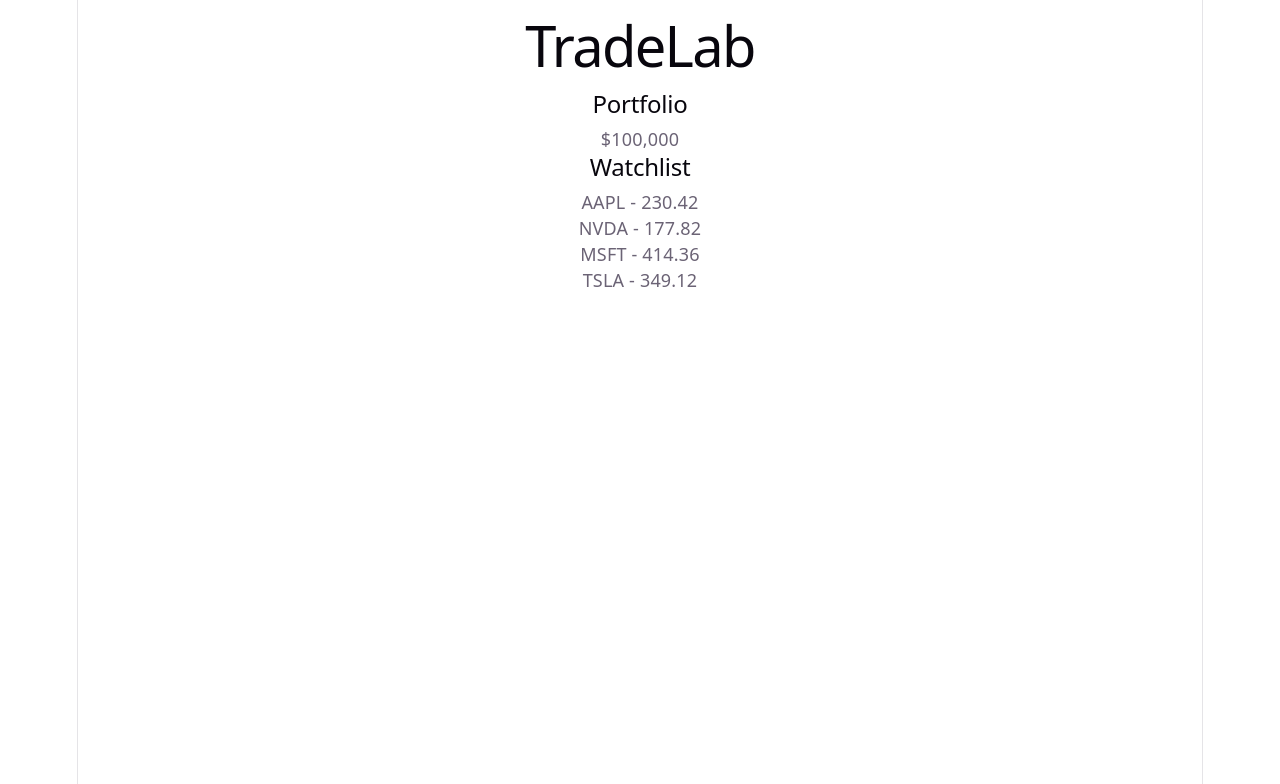
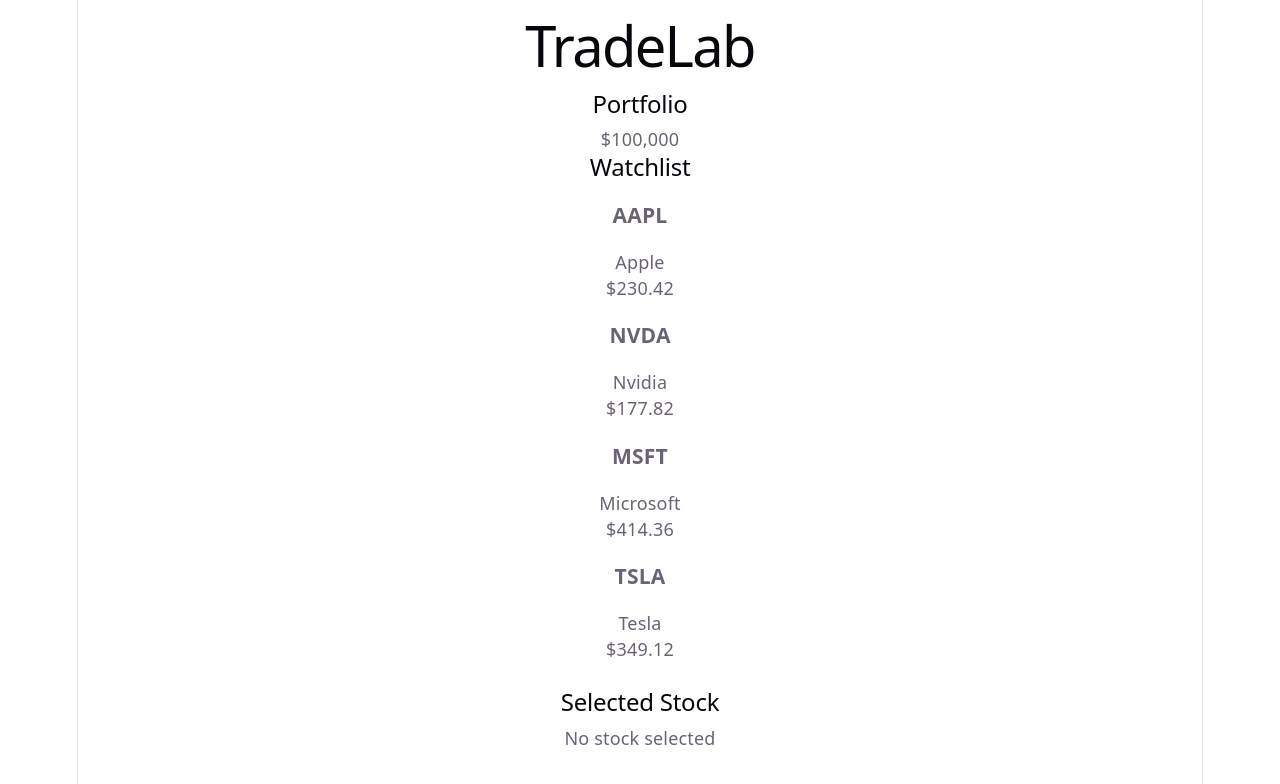
Before and after one commit to BrianLim35/tradelab, a React (Vite) app: page / in a window 1280 px wide. Shown: the top 784 px of the page. Built offline with nearby package versions, Linux system fonts and the light colour scheme.

Commit message:
Create stock card

```diff
--- a/src/App.tsx
+++ b/src/App.tsx
@@ -1,4 +1,6 @@
 import type { Stock } from "./models/Stock";
+import StockCard from "./components/StockCard.tsx";
+import { useState } from "react";
 
 const stocks: Stock[] = [
     {
@@ -24,6 +26,8 @@
 ]
 
 function App() {
+    const [selectedStock, setSelectedStock] = useState<Stock | null>(null);
+
     return (
         <div>
             <h1>TradeLab</h1>
@@ -33,10 +37,25 @@
 
             <h2>Watchlist</h2>
             {stocks.map((stock) => (
-                <p key={stock.symbol}>
-                    {stock.symbol} - {stock.price}
-                </p>
+                <StockCard
+                    key={stock.symbol}
+                    stock={stock}
+                    onSelect={setSelectedStock}
+                />
             ))}
+
+            <br/>
+
+            <h2>Selected Stock</h2>
+            {selectedStock ? (
+                <div>
+                    <h3>{selectedStock.symbol}</h3>
+                    <p>{selectedStock.name}</p>
+                    <p>{selectedStock.price}</p>
+                </div>
+            ) : (
+                <p>No stock selected</p>
+            )}
         </div>
     );
 }
--- /dev/null
+++ b/src/components/StockCard.tsx
@@ -0,0 +1,18 @@
+import type { Stock } from "../models/Stock";
+
+interface StockCardProps {
+    stock: Stock;
+    onSelect: (stock: Stock) => void;
+}
+
+function StockCard({ stock, onSelect }: StockCardProps) {
+    return (
+        <div onClick={() => onSelect(stock)}>
+            <h3>{stock.symbol}</h3>
+            <p>{stock.name}</p>
+            <p>${stock.price}</p>
+        </div>
+    );
+}
+
+export default StockCard;
```
Also changed, not shown: src/components/TradeForm.tsx (added).
